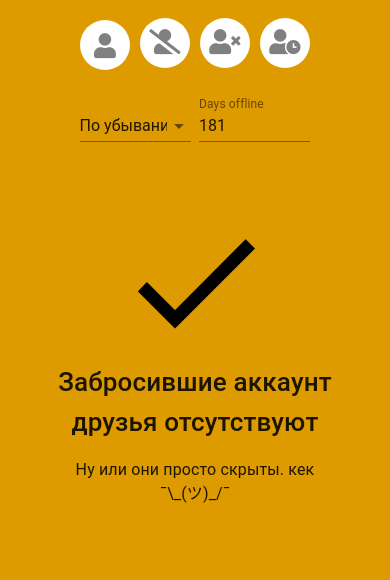
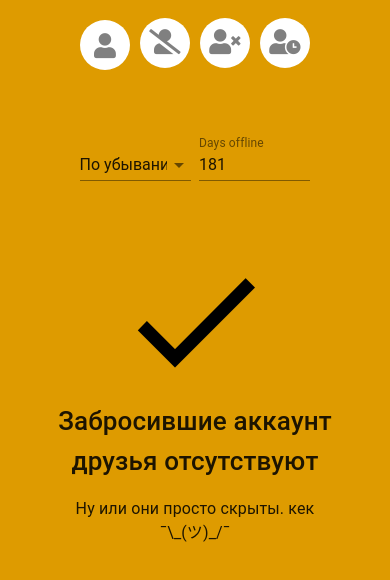
Before and after one commit to shzfrnia/Vk_script_front, a Vue app: page /abandoned_friends in a window 390 px wide. Shown: the top 580 px of the page. Built offline with nearby package versions, Linux system fonts and the light colour scheme.

Commit message:
Fix GUI on mobile

```diff
--- a/src/App.vue
+++ b/src/App.vue
@@ -46,6 +46,10 @@
         overflow: hidden;
     }
 
+    .md-layout {
+      height: calc(100vh - 90px);
+    }
+
     .component-fade-enter-active, .component-fade-leave-active {
         transition: opacity .55s;
         opacity: 1;
--- a/src/components/UserCardsList.vue
+++ b/src/components/UserCardsList.vue
@@ -56,11 +56,12 @@
 
 <style scoped>
     .md-content {
-        height: 100%;
+        height: 97%;
         overflow: auto;
     }
     .container {
         height: 100%;
+        padding: 0 10px 0 10px;
         overflow: auto;
     }
 </style>
--- a/src/views/Abandoned.vue
+++ b/src/views/Abandoned.vue
@@ -105,6 +105,6 @@
   #main-box {
     position: relative;
     padding: 0 10px 0 10px;
-    height: 75vh;
+    height: 71vh;
   }
 </style>
--- a/src/views/Banned.vue
+++ b/src/views/Banned.vue
@@ -25,8 +25,6 @@
 
 <style scoped>
     .md-layout-item {
-        position: relative;
-        padding: 0 10px 0 10px;
-        height: 88vh;
+      height: 100%;
     }
 </style>
--- a/src/views/Deleted.vue
+++ b/src/views/Deleted.vue
@@ -25,8 +25,6 @@
 
 <style scoped>
   .md-layout-item {
-    position: relative;
-    padding: 0 10px 0 10px;
-    height: 88vh;
+    height: 100%;
   }
 </style>
--- a/src/views/Home.vue
+++ b/src/views/Home.vue
@@ -126,6 +126,10 @@
     color: black !important;
   }
 
+  .md-layout {
+    height: 100%;
+  }
+
   .md-field.md-theme-default:before {
     background: none;
   }
```
